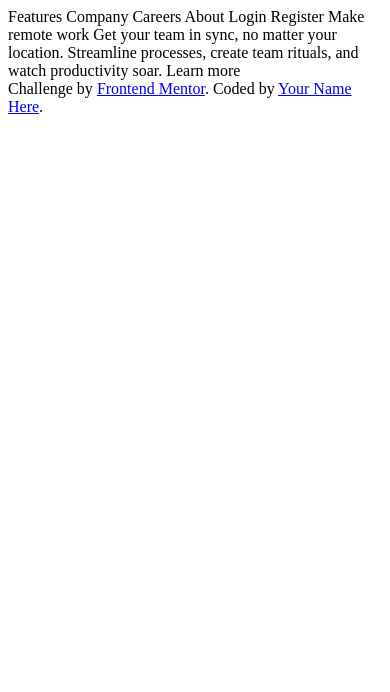
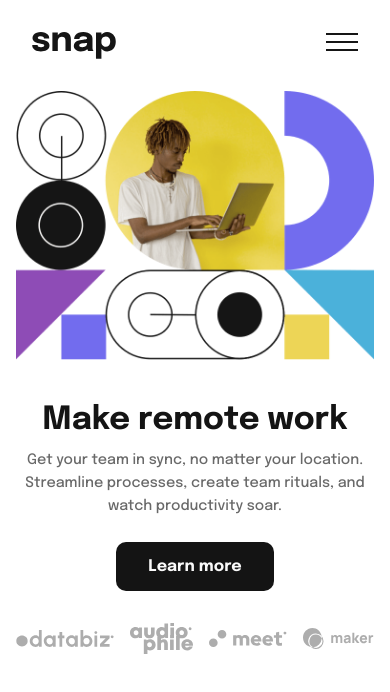
Before and after one commit to Priyanshup891/Intro-section-with-dropdown-navigation, a plain HTML site: page index.html in a window 390 px wide. Drawn offline with Linux system fonts and the light colour scheme.

Commit message:
add mobile view

```diff
--- a/css/style.css
+++ b/css/style.css
@@ -0,0 +1,110 @@
+:root{
+    --font-family: 'Epilogue', sans-serif;
+
+    --almost-white: hsl(0, 0%, 98%);
+    --medium-gray: hsl(0, 0%, 41%);
+    --almost-black: hsl(0, 0%, 8%);
+}
+
+*{
+    margin: 0;
+    padding: 0;
+    box-sizing: border-box;
+}
+
+img:not(.nav-header img){
+    width: 100%;
+    display: block;
+    object-fit: cover;
+}
+
+
+.navbar{
+    padding: 2rem;
+}
+
+.nav-header{
+    display: flex;
+    align-items: center;
+    justify-content: space-between;
+}
+
+.menu-btn{
+    background: transparent;
+    border: none;
+    line-height: 25px;
+}
+
+.nav-links{
+    position: absolute;
+    background: red;
+    height: 100%;
+    top: 0;
+    right: 0;
+    width: 100%;
+    max-width: 200px;
+    display: none;
+}
+
+.nav-btns{
+    display: none;
+}
+
+.hero{
+    width: 100%;
+    max-width: 1140px;
+    padding: 0rem 1rem;
+    margin: 0 auto;
+}
+
+.hero-section{
+    display: flex;
+    flex-direction: column;
+    align-items: center;
+    justify-content: center;
+    text-align: center;
+}
+.hero-info{
+    display: flex;
+    flex-direction: column;
+    align-items: center;
+    margin-top: 3rem;
+}
+h1{
+    font-family: var(--font-family);
+    font-size: 2rem;
+    font-style: normal;
+    font-weight: 700;
+    color: var(--almost-black);
+    line-height: 25px;
+}
+
+p{
+    font-family: var(--font-family);
+    font-size: 0.9rem;
+    line-height: 23px;
+    margin-top: 1rem;
+    font-weight: 500;
+    color: var(--medium-gray);
+}
+
+.hero-btn{
+    padding: 1rem 2rem;
+    border-radius: 10px;
+    border: none;
+    background-color: var(--almost-black);
+    color: var(--almost-white);
+    font-size: 1rem;
+    font-family: var(--font-family);
+    font-weight: 700;
+    margin-top: 1.5rem;
+}
+
+.brands{
+    display: flex;
+    align-items: center;
+    justify-content: center;
+    flex-direction: row;
+    gap: 1rem;
+    margin-top: 2rem;
+}
--- a/index.html
+++ b/index.html
@@ -10,19 +10,67 @@
       sizes="32x32"
       href="./images/favicon-32x32.png"
     />
+    <link rel="preconnect" href="https://fonts.googleapis.com">
+<link rel="preconnect" href="https://fonts.gstatic.com" crossorigin>
+<link href="https://fonts.googleapis.com/css2?family=Epilogue:wght@500;700&display=swap" rel="stylesheet">
+
+<link rel="stylesheet" href="./css/style.css">
 
     <title>Frontend Mentor | Intro section with dropdown navigation</title>
   </head>
   <body>
-    Features Company Careers About Login Register Make remote work Get your team
-    in sync, no matter your location. Streamline processes, create team rituals,
-    and watch productivity soar. Learn more
+    <header class="header">
+      <nav class="navbar">
+        <div class="nav-center">
+          <div class="nav-header">
+            <img src="./images/logo.svg" alt="">
+            <button class="menu-btn">
+              <img src="./images/icon-menu.svg" alt="">
+            </button>
+          </div>
+          <div class="nav-links">
+            <button class="clone-menu-btn">
+              <img src="./images/icon-close-menu.svg" alt="">
+            </button>
+            <a href="#"><p class="nav-link">Features</p></a>
+            <a href="#"><p class="nav-link">Company</p></a>
+            <a href="#"><p class="nav-link">Careers</p></a>
+            <a href="#"><p class="nav-link">About</p></a>
+          </div>
+          <div class="nav-btns">
+            <a href="#"><p class="nav-link">Login</p></a>
+            <a href="#"><p class="nav-link btn">Register</p></a>
+          </div>
+        </div>
+      </nav>
 
-    <div class="attribution">
-      Challenge by
-      <a href="https://www.frontendmentor.io?ref=challenge" target="_blank"
-        >Frontend Mentor</a
-      >. Coded by <a href="#">Your Name Here</a>.
+      <section class="hero">
+        <div class="hero-section">
+          <div class="hero-image">
+            <img src="./images/image-hero-mobile.png" alt="">
+          </div>
+          <div class="hero-info">
+            <h1>Make remote work</h1>
+            <p>Get your team in sync, no matter your location. Streamline processes, create team rituals, and watch productivity soar.</p>
+            <button class="hero-btn">Learn more</button>
+          </div>
+          <div class="brands">
+            <div class="brand">
+              <img src="./images/client-databiz.svg" alt="">
+            </div>
+            <div class="brand">
+              <img src="./images/client-audiophile.svg" alt="">
+            </div>
+            <div class="brand">
+              <img src="./images/client-meet.svg" alt="">
+            </div>
+            <div class="brand">
+              <img src="./images/client-maker.svg" alt="">
+            </div>
+          </div>
+        </div>
+      </section>
+    </header>
     </div>
   </body>
 </html>
```
